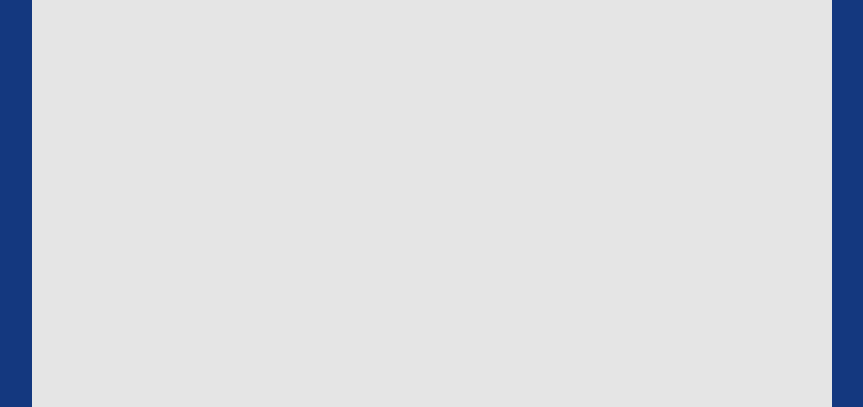
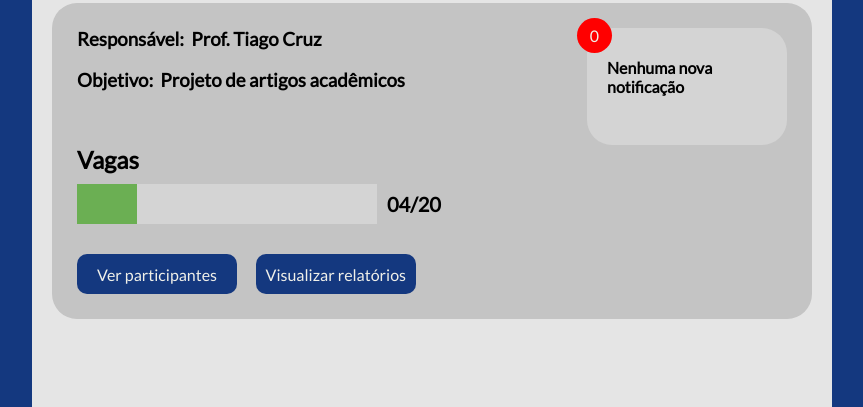
Before and after one commit to danvinicius/projeto-web0, a plain HTML site: page coordenacao/index.html in a window 1280 px wide. Shown: the part 315-722 px from the top of the page, without its empty margins (208-1071 px from the left). Drawn offline with Linux system fonts and the light colour scheme.

Commit message:
index coordenação

```diff
--- a/coordenacao/index.html
+++ b/coordenacao/index.html
@@ -32,17 +32,51 @@
             <img src="../imagens/lupa.png" alt="" />
           </div>
           <li class="dropdown">
-            <span>Sair ></span>
+            <a href="../index.html"><span>Sair ></span></a>
           </li>
         </ul>
       </nav>
       <main>
-        <h1 id="titulo">Projetos Ativos<br /></h1>
+        <h1 id="titulo">Projetos<br /></h1>
         <br />
+        <h2 style="color: #14387f">Projeto Web 0</h2>
+        <br />
+        <div id="projeto">
+          <div id="objetivo" class="left">
+            <h3>Responsável: &nbsp;Prof. Tiago Cruz</h3>
+            <br />
+            <h3>Objetivo: &nbsp;Projeto de artigos acadêmicos</h3>
+          </div>
+            <div id="notificacoes" class="right">
+              <p><b>Nenhuma nova notificação</b></p>
+              <br />
+              <div id="notif"><p>0</p></div>
+            </div>
+          </a>
+          <div class="clear"></div>
+          <div id="progresso">
+            <h2>Vagas</h2>
+            <div class="progress-container">
+              <div class="progress-bar">
+                <div class="progress"></div>
+              </div>
+              <span id="vagas" style="display: inline">04/20</span>
+            </div>
+            <div id="btn-container">
+              <button id="ver-participantes-btn">
+                <a href="./participantes.html">Ver participantes</a>
+              </button>
+              &nbsp;&nbsp;&nbsp;&nbsp;
+              <button id="visualizar-relatorios-btn">
+                <a href="./relatorios_recebidos.html">Visualizar relatórios</a>
+              </button>
+            </div>
+          </div>
+        </div>
       </main>
       <footer>
         <address>
-          <p>(21) 4002-8922 / (21)91234-5678</p>
+          <p>(21) 4002-8922 / (21) 91234-5678</p>
           <p>progae@ufrrj.br</p>
         </address>
         <img src="../imagens/rural_logo.png" alt="" />
--- a/coordenacao/style.css
+++ b/coordenacao/style.css
@@ -39,3 +39,107 @@
 .pendente {
     background: #FF2233;
 }
+
+.left {
+    float:left;
+}
+
+.right {
+    float: right;
+}
+
+.clear {
+    clear:both;
+}
+
+
+#projeto
+{
+    background-color: #C4C4C4;
+    border-radius: 25px;
+    padding: 25px;
+    height:auto;
+}
+
+#projeto p {
+    color: black;
+}
+
+#notificacoes
+{
+    background-color: #D4D4D4;
+    padding: 20px;
+    border-radius: 25px;
+    width: 200px;
+    min-height: 10px;
+    position: relative;
+}
+
+#notificacoes p {
+    margin: 10px 0;
+}
+
+#notif {
+    height: 35px;
+    width: 35px;
+    background: red;
+    border-radius: 50%;
+    position: absolute;
+    top: -10px;
+    left: -10px;
+    display: flex;
+    align-items: center;
+    justify-content: center;
+}
+
+#notif p {
+    color: #f0f0e9;
+}
+
+label
+{
+    font-family: latob;
+}
+
+.progress-bar
+{
+    height: 40px;
+    width: 300px;
+    background: #d4d4d4;
+    margin-right: 10px;
+}
+
+.progress {
+    width: 60px;
+    background: #6BAF53;
+    height: 40px;
+}
+
+.progress-container {
+    margin-bottom: 30px;
+    padding-top: 10px;
+    display: flex;
+    align-items: center;
+}
+
+#vagas {
+    font-size: 20px;
+    font-weight: bold;
+}
+
+#ver-participantes-btn, #visualizar-relatorios-btn
+{
+    background-color: #14387F;
+    color: #F0F0E9;
+    border-radius: 10px;
+    padding: 10px;
+    min-width: 160px;
+    height: 40px;
+    font-size: 100%;
+    font-family: lato;
+}
+
+#objetivo
+{
+    max-width: 70%;
+}
```
